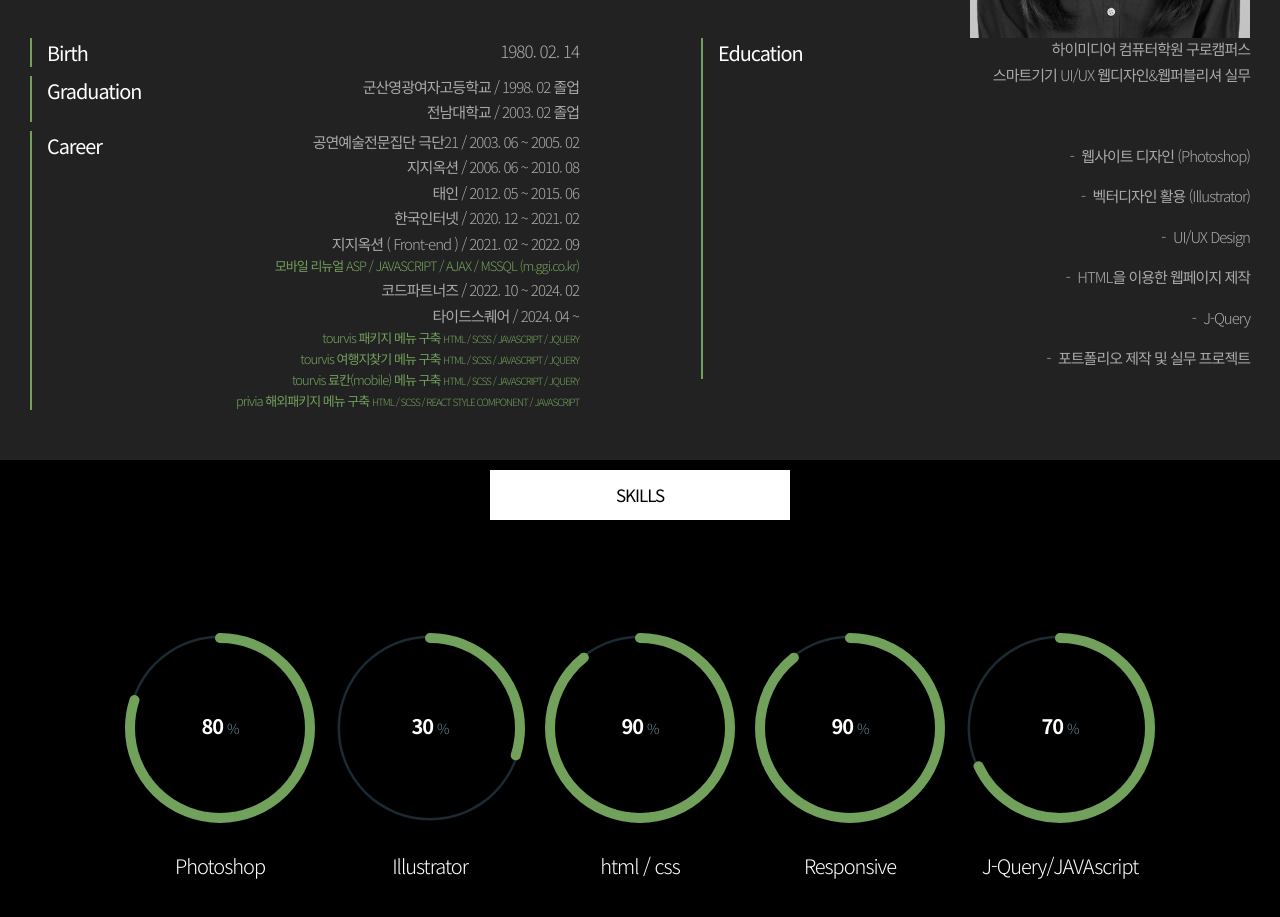
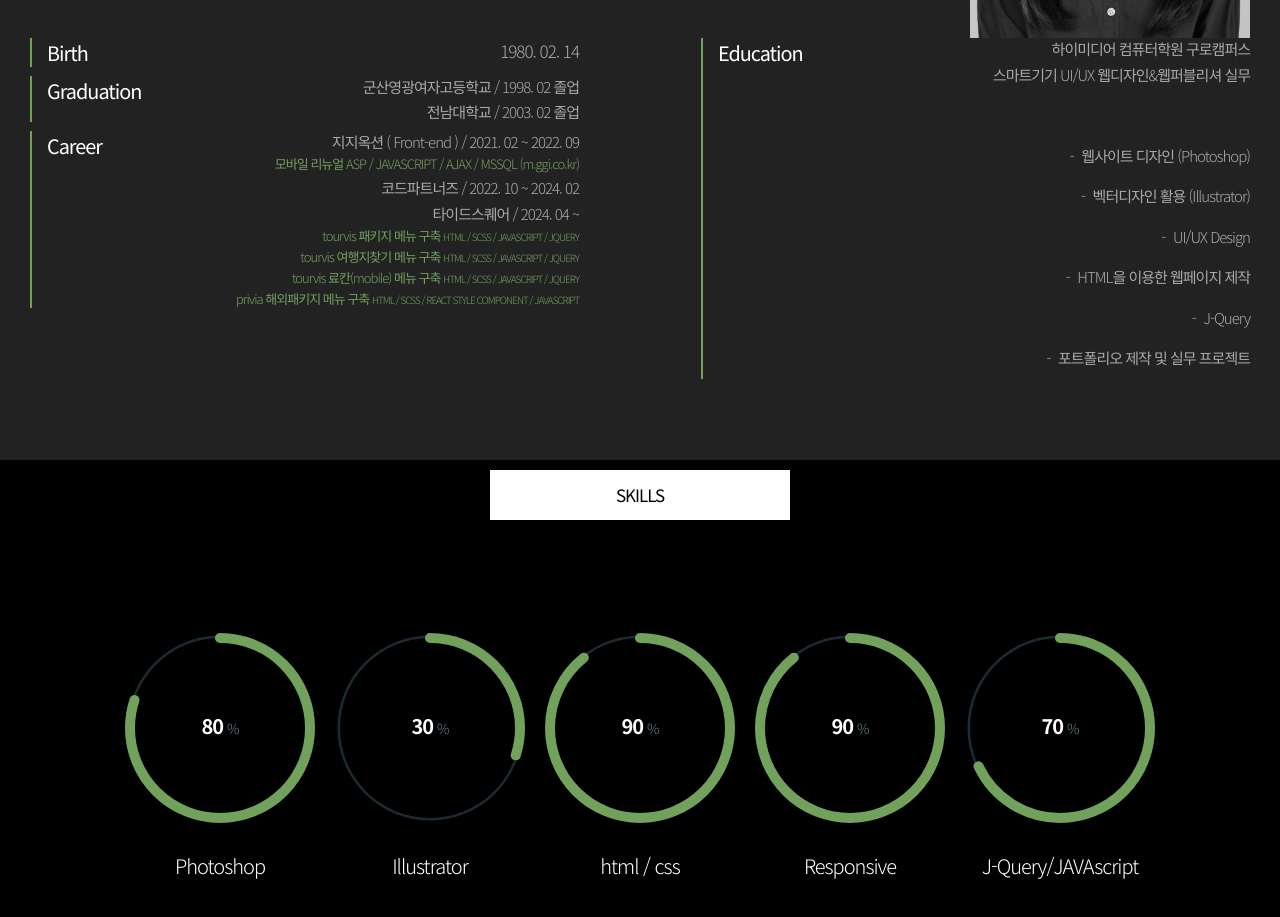
Before and after one commit to haegih3/resume, a plain HTML site: page index.html in a window 1280 px wide. Shown: the part 1140-2057 px from the top of the page. Drawn offline with Linux system fonts and the light colour scheme; a web font is replaced by a local one.

Commit message:
Update index.html

```diff
--- a/index.html
+++ b/index.html
@@ -112,10 +112,10 @@
 								</dt>
 								<dd class="fRight">
 									<div class="ddInner">
-										<p>공연예술전문집단 극단21 / 2003. 06 ~ 2005. 02</p>
+										<!--p>공연예술전문집단 극단21 / 2003. 06 ~ 2005. 02</p>
 										<p>지지옥션 / 2006. 06 ~ 2010. 08</p>
 										<p>태인 / 2012. 05 ~ 2015. 06</p>
-										<p>한국인터넷 / 2020. 12 ~ 2021. 02</p>
+										<p>한국인터넷 / 2020. 12 ~ 2021. 02</p-->
 										<p>
 											지지옥션 ( Front-end ) / 2021. 02 ~ 2022. 09<br>
 											<a href="https://m.ggi.co.kr" target="_blank" style="font-size: 1.3rem;color:#72a15c;line-height: 1;">모바일 리뉴얼 ASP / JAVASCRIPT / AJAX / MSSQL  (m.ggi.co.kr)</a>
```
